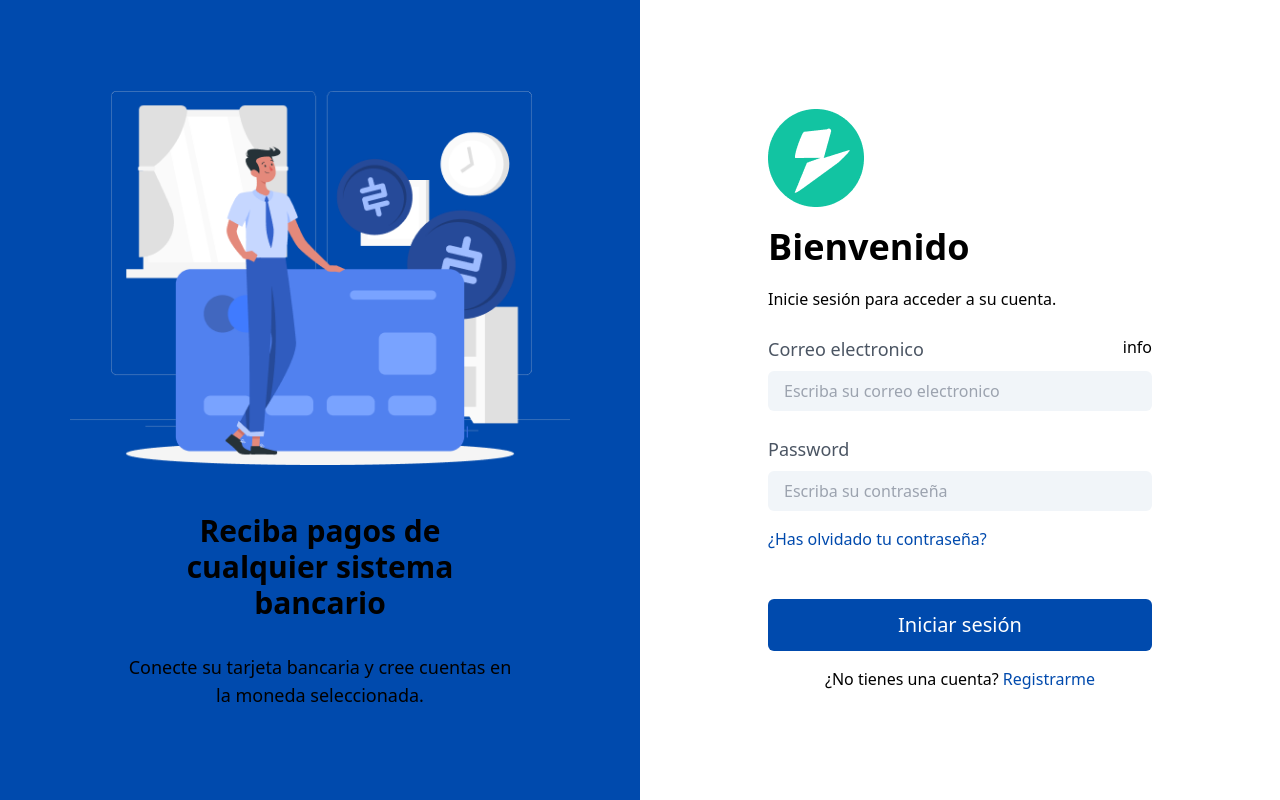
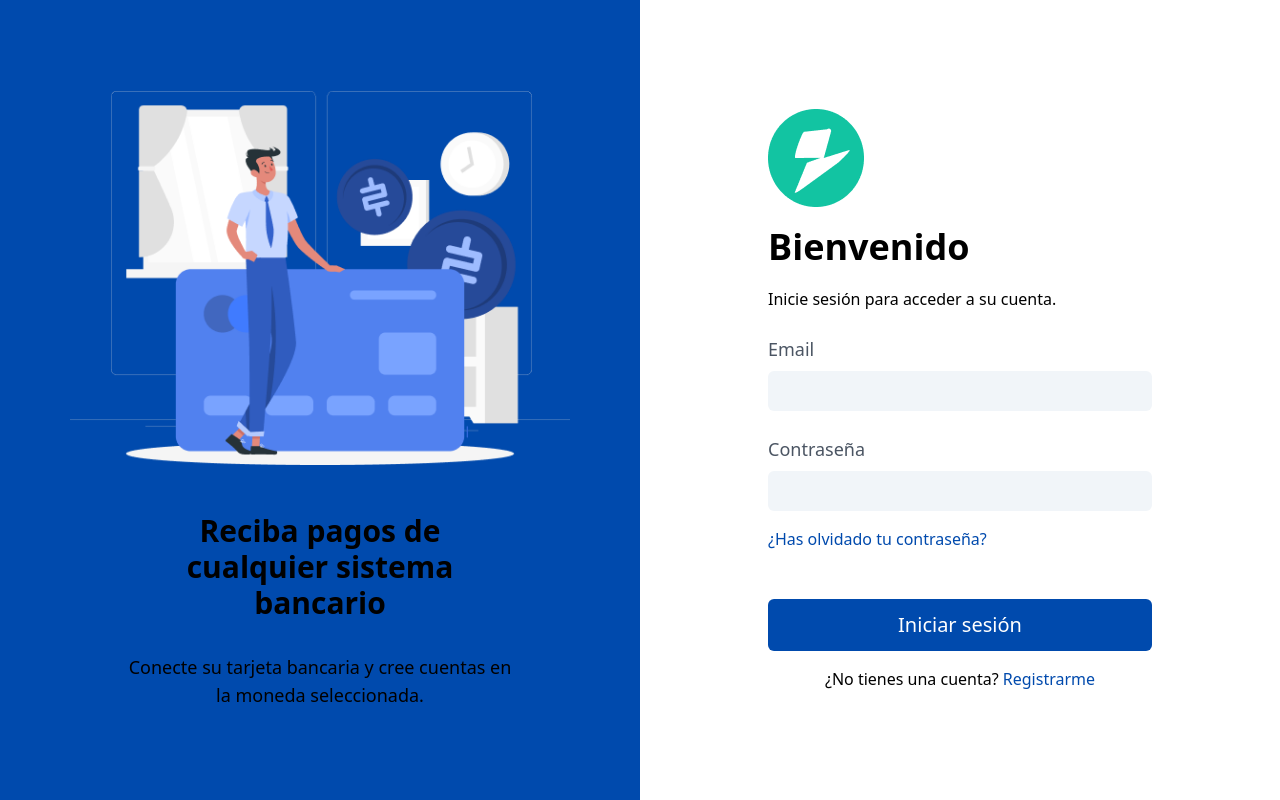
Before and after one commit to Milly00/bancarapida, a Vue app: page /auth/login in a window 1280 px wide. Built offline with nearby package versions, Linux system fonts and the light colour scheme.

Commit message:
wip: auth view with login method

```diff
--- a/src/auth/views/AuthView.vue
+++ b/src/auth/views/AuthView.vue
@@ -6,46 +6,38 @@
   LinkButton,
   Button,
   Tooltip,
-  } from '../../components';
+} from '../../components'
+import { ref } from 'vue'
+import { api } from '../../main'
+
+let form = ref({ email: '', password: '' })
+
+async function login() {
+  let response = await api.instance.post('/login', { body: form.value })
+  console.log(response)
+}
 </script>
 
 <template>
+  <article class="flex">
+    <section
+      class="w-1/2 h-screen bg-primary flex flex-col justify-center items-center"
+    >
+      <img src="../../assets/auth_view_img.png" class="w-[500px]" />
 
-  <article class='flex'>
-    <section
-      class='w-1/2 h-screen bg-primary flex flex-col justify-center items-center'
-    >
-      <img
-        src='../../assets/auth_view_img.png'
-        class='w-[500px]'
-      />
-
-      <div
-        class='w-96 text-center'
-      >
-        <h4
-          class='text-3xl font-bold mt-12'
-        >
+      <div class="w-96 text-center">
+        <h4 class="text-3xl font-bold mt-12">
           Reciba pagos de cualquier sistema bancario
         </h4>
-        <p
-          class='mt-8 text-lg font-light'
-        >
+        <p class="mt-8 text-lg font-light">
           Conecte su tarjeta bancaria y cree cuentas en la moneda seleccionada.
         </p>
       </div>
-
     </section>
-    <section
-      class='w-1/2 h-screen px-32 flex flex-col justify-center'
-    >
+    <section class="w-1/2 h-screen px-32 flex flex-col justify-center">
       <Logo />
-      <h2 class='font-semibold text-4xl my-5'>
-        Bienvenido
-      </h2>
-      <p class='mb-6'>
-        Inicie sesión para acceder a su cuenta.
-      </p>
+      <h2 class="font-semibold text-4xl my-5">Bienvenido</h2>
+      <p class="mb-6">Inicie sesión para acceder a su cuenta.</p>
 
       <!--
         TODO:
@@ -54,45 +46,39 @@
         - implementar el cambio entre un formulario y otro
       -->
 
-      <form
-        class='flex flex-col justify-center'
-      >
-        <TextField
-          label='Correo electronico'
-          value=''
-          placeholder='Escriba su correo electronico'
-          info='necesitamos tu correo'
+      <div class="flex flex-col justify-center">
+        <label class="text-gray-600 text-lg mb-2" for="email">Email</label>
+        <input
+          class="bg-slate-100 px-4 py-2 rounded-md"
+          type="email"
+          v-model="form.email"
         />
 
-        <br/>
+        <br />
 
-        <PasswordField
-          label='Password'
-          value=''
-          placeholder='Escriba su contraseña'
+        <label class="text-gray-600 text-lg mb-2" for="password"
+          >Contraseña</label
+        >
+        <input
+          class="bg-slate-100 px-4 py-2 rounded-md"
+          type="password"
+          v-model="form.password"
         />
 
-        <LinkButton
-          class='mt-4'
-          content='¿Has olvidado tu contraseña?'
-        />
+        <LinkButton class="mt-4" content="¿Has olvidado tu contraseña?" />
 
-        <Button
-          class='mt-12'
-          content='Iniciar sesión'
-        />
-      </form>
-
-      <div
-        class='text-center mt-4'
+        <button
+          class="bg-primary text-white text-xl py-3 rounded-md mt-12"
+          @click="login"
         >
-        ¿No tienes una cuenta?
-        <LinkButton
-          content='Registrarme'
-        />
+          Iniciar sesión
+        </button>
       </div>
 
-
+      <div class="text-center mt-4">
+        ¿No tienes una cuenta?
+        <LinkButton content="Registrarme" />
+      </div>
     </section>
   </article>
 </template>
```
Lines whose indentation alone changed are shown as unchanged.
